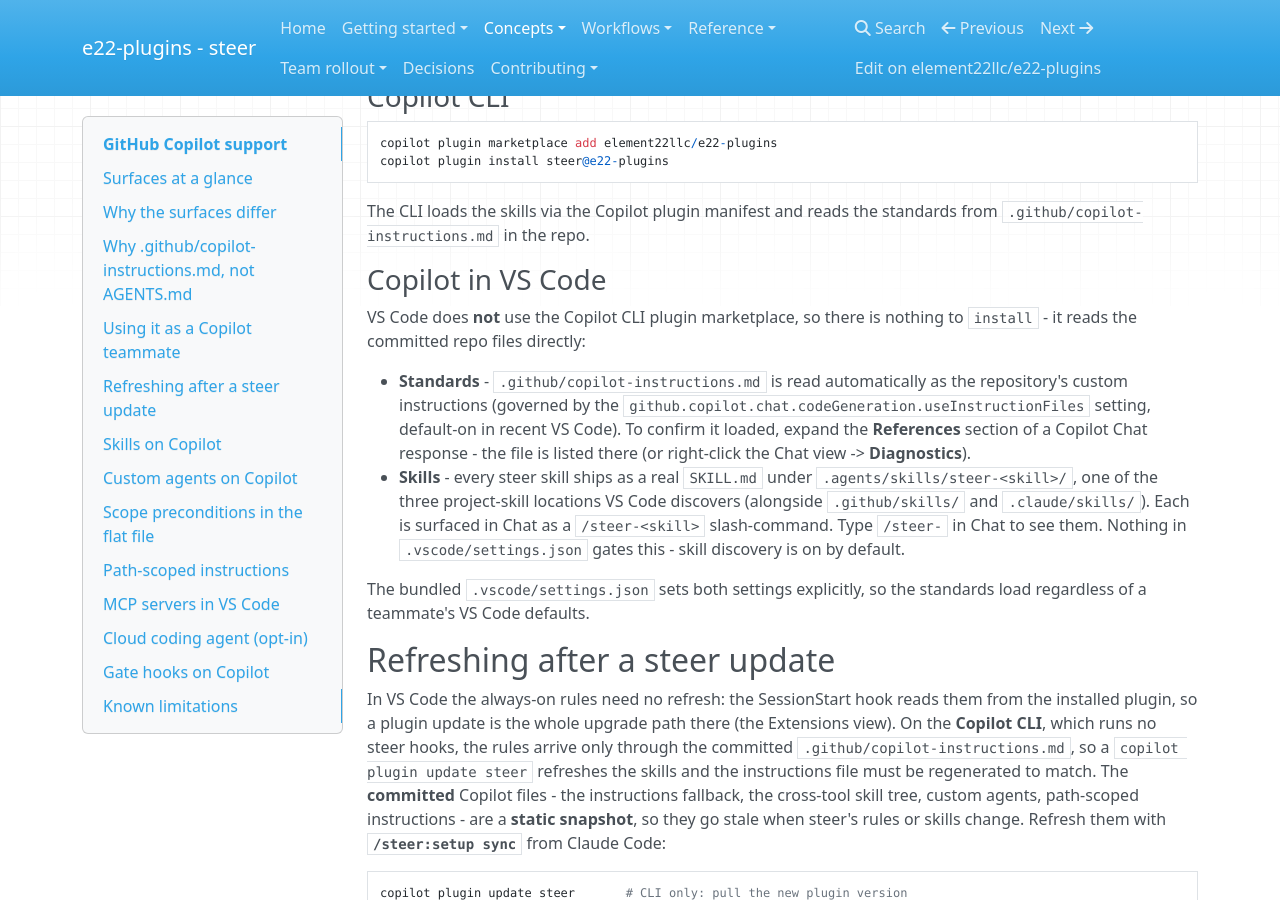
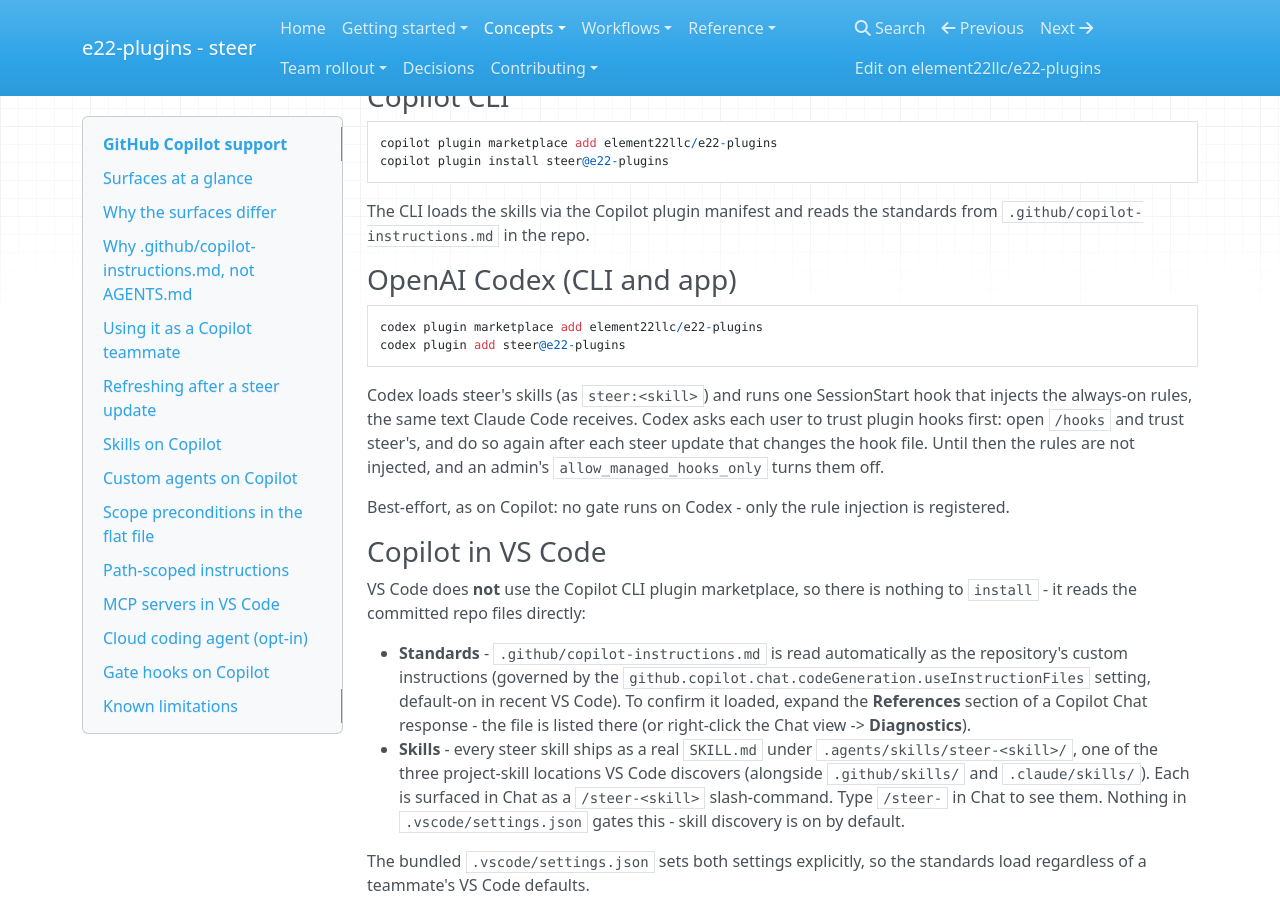
Before and after one commit to element22llc/e22-plugins, an MkDocs documentation site: the page built from docs/concepts/copilot-support.md, in a window 1280 px wide and 900 px high, scrolled down 2973 px. Built offline with MkDocs 1.6.1, drawn with Linux system fonts in a browser that asks for light colours; nearby versions of some CDN libraries.

Commit message:
feat(steer): install on Codex and inject the always-on rules there
A .codex-plugin/plugin.json loads the skills, and hooks/codex-hooks.json
registers the existing 6-part rule injector at SessionStart with
additionalContextLimit 0, so Codex passes each part whole. Only the
injection is registered: the gates read Claude tool payloads. The release
stamps the new manifest's version and check_plugin fails on drift.

Co-Authored-By: Claude Opus 5.5 (1M context) <noreply@anthropic.com>

````diff
--- a/.changie.yaml
+++ b/.changie.yaml
@@ -64,6 +64,9 @@ replacements:
     find: '^  "version": ".*",$'
     replace: '  "version": "{{.VersionNoPrefix}}",'
   - path: plugins/steer/.github/plugin/plugin.json
+    find: '^  "version": ".*",$'
+    replace: '  "version": "{{.VersionNoPrefix}}",'
+  - path: plugins/steer/.codex-plugin/plugin.json
     find: '^  "version": ".*",$'
     replace: '  "version": "{{.VersionNoPrefix}}",'
   # Six-space indent + trailing comma matches the steer ENTRY only. The
--- a/docs/concepts/copilot-support.md
+++ b/docs/concepts/copilot-support.md
@@ -121,6 +121,22 @@ copilot plugin install steer@e22-plugins
 
 The CLI loads the skills via the Copilot plugin manifest and reads the standards
 from `.github/copilot-instructions.md` in the repo.
+
+### OpenAI Codex (CLI and app)
+
+```shell
+codex plugin marketplace add element22llc/e22-plugins
+codex plugin add steer@e22-plugins
+```
+
+Codex loads steer's skills (as `steer:<skill>`) and runs one SessionStart hook
+that injects the always-on rules, the same text Claude Code receives. Codex asks
+each user to trust plugin hooks first: open `/hooks` and trust steer's, and do
+so again after each steer update that changes the hook file. Until then the rules
+are not injected, and an admin's `allow_managed_hooks_only` turns them off.
+
+Best-effort, as on Copilot: no gate runs on Codex - only the rule injection is
+registered.
 
 ### Copilot in VS Code
 
````
Also changed, not shown: CROSS-SURFACE.md (+1 -0 lines), docs/reference/hooks.md (+1 -1 lines), 7 other files.
